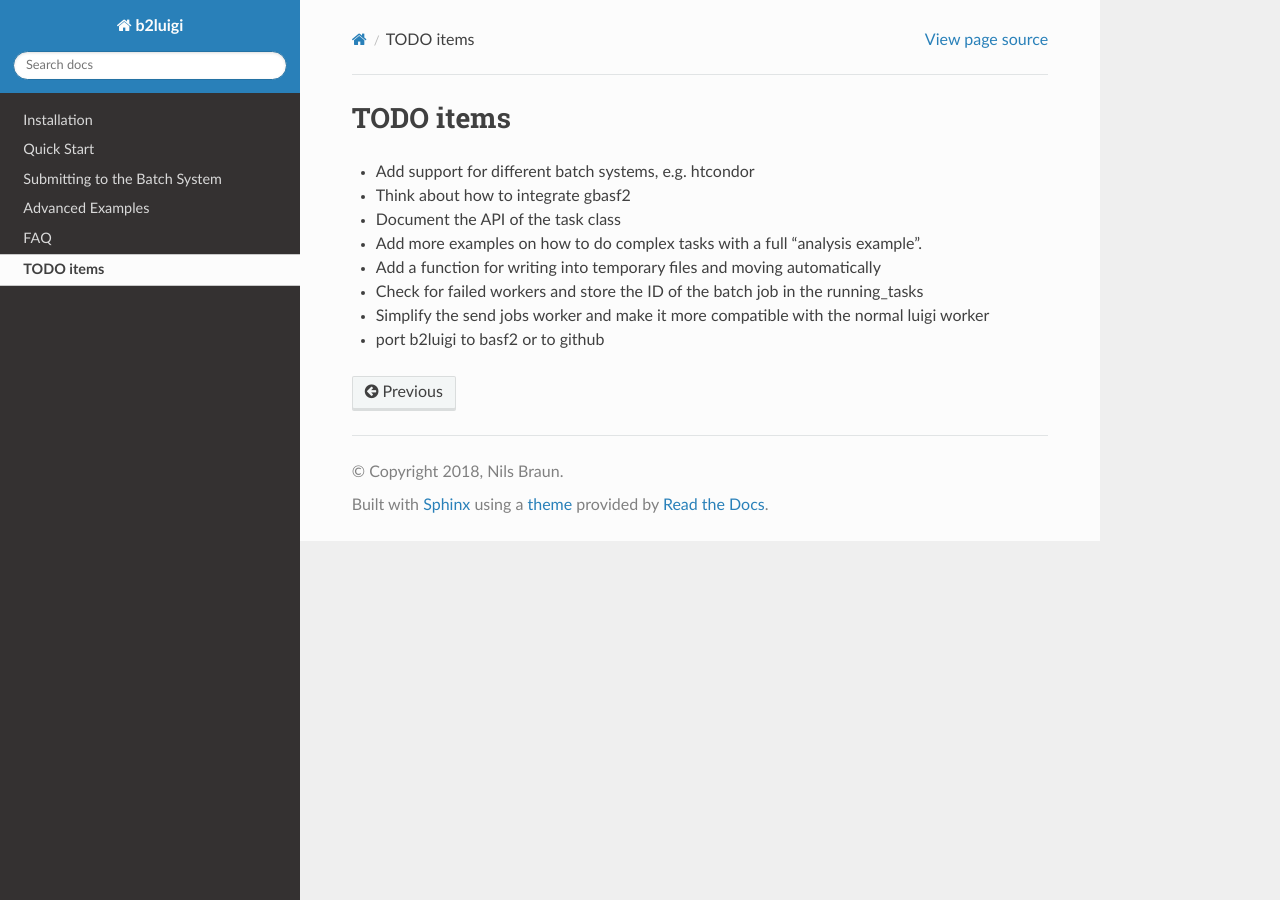
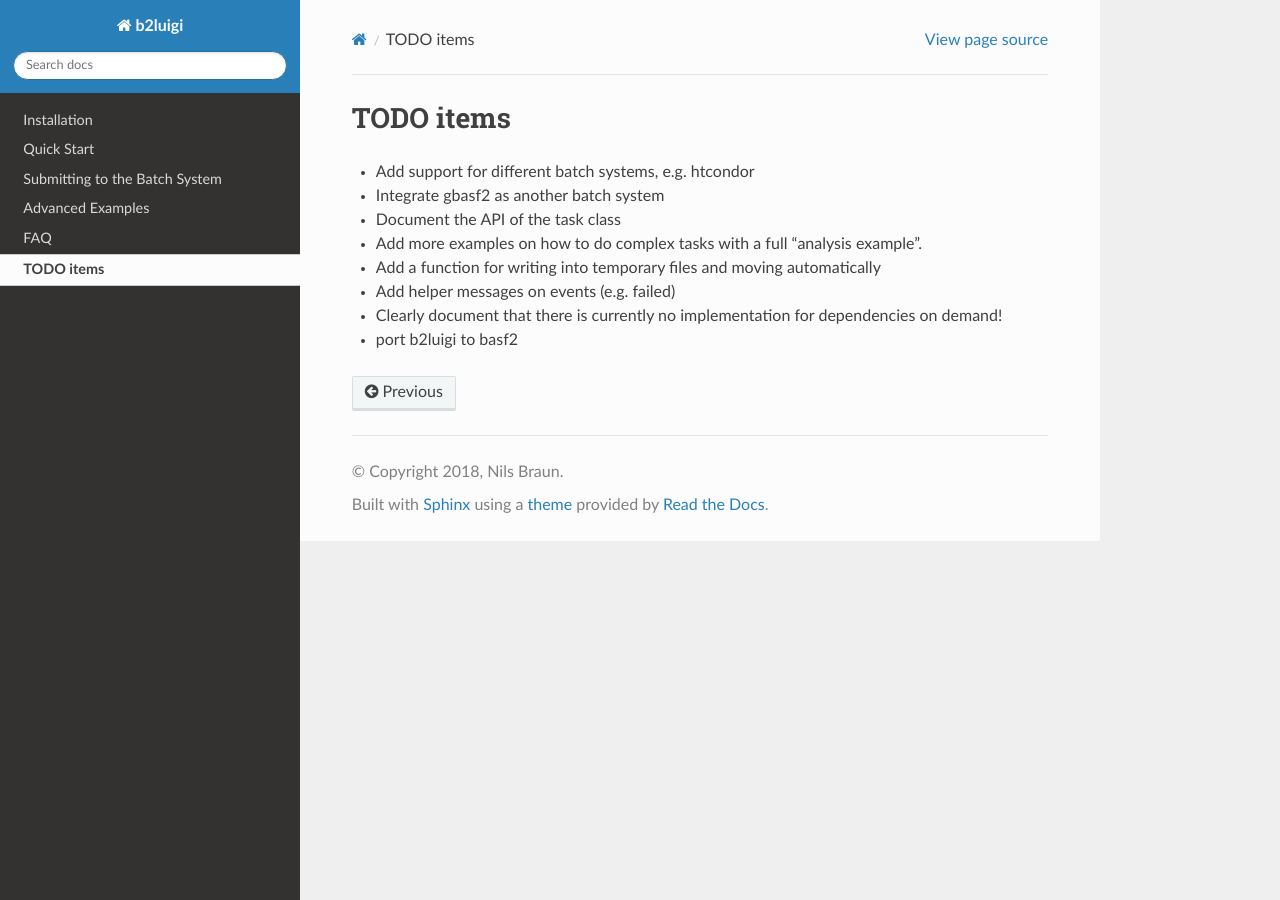
Before and after one commit to nils-braun/b2luigi, a Sphinx documentation site: the page built from docs/advanced/todo.rst, in a window 1280 px wide. Built offline with Sphinx 7.4.7 and the Read the Docs theme 2.0.0, drawn with Linux system fonts in a browser that asks for light colours.

Commit message:
Updated TODO list

```diff
--- a/docs/advanced/todo.rst
+++ b/docs/advanced/todo.rst
@@ -4,10 +4,10 @@ TODO items
 ==========
 
 * Add support for different batch systems, e.g. htcondor
-* Think about how to integrate gbasf2
+* Integrate gbasf2 as another batch system
 * Document the API of the task class
 * Add more examples on how to do complex tasks with a full "analysis example".
 * Add a function for writing into temporary files and moving automatically
-* Check for failed workers and store the ID of the batch job in the running_tasks
-* Simplify the send jobs worker and make it more compatible with the normal luigi worker
-* port b2luigi to basf2 or to github
+* Add helper messages on events (e.g. failed)
+* Clearly document that there is currently no implementation for dependencies on demand!
+* port b2luigi to basf2
```
